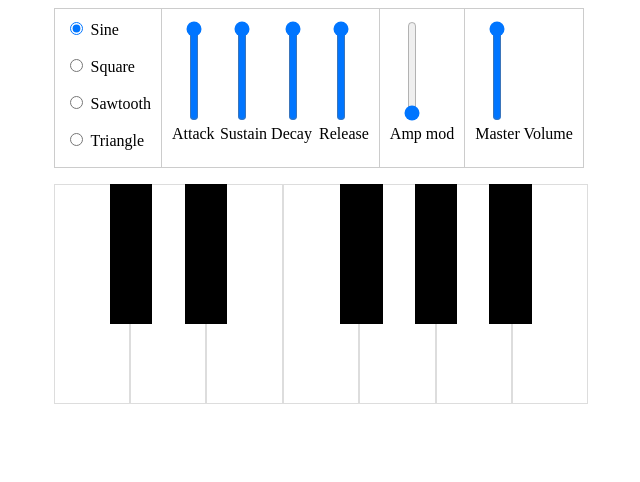
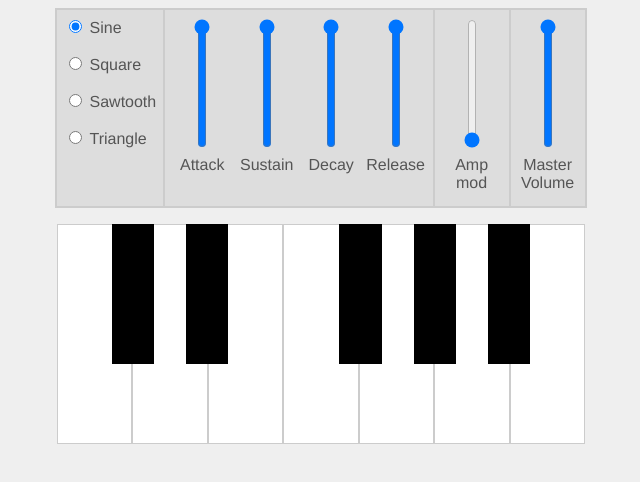
Before and after one commit to dgravelle/web-synth, a plain HTML site: page index.html in a window 1280 px wide. Shown: the whole page, without its empty margins (319-959 px from the left). Drawn offline with Linux system fonts and the light colour scheme.

Commit message:
lame styling applied

```diff
--- a/index.html
+++ b/index.html
@@ -53,13 +53,13 @@
    <section id="modulation">
      <div class="form-group">
        <input id="lfo" type="range" name="modulation" orient="vertical" value="1" min="1" max="20"/>
-       <label for="lfo">Amp mod</label>
+       <label for="lfo">Amp <br> mod</label>
      </div>
    </section>
    <section id="master">
      <div class="form-group">
        <input id="masterVolume" type="range" name="modulation" orient="vertical" value="100"/>
-       <label for="masterVolume">Master Volume</label>
+       <label for="masterVolume">Master<br> Volume</label>
      </div>
    </section>
   </section>
--- a/main.css
+++ b/main.css
@@ -1,9 +1,16 @@
-* { box-sizing: border-box; }
+* {
+  box-sizing: border-box;
+  font-family: 'Helvetica', sans;
+}
+
+body {
+  background-color: #efefef;
+}
 
 .white-key {
   height: 100%;
   background: white;
-  border: 1px solid #ddd;
+  border: 1px solid #ccc;
   display: inline-block;
   width: calc(100% / 7);
   position: relative;
@@ -56,13 +63,8 @@
 #keyboard {
     position: relative;
     margin: 16px auto;
-    width: 535px;
+    width: 529px;
     height: 220px;
-}
-
-
-section#oscType label {
-  display: block;
 }
 
 section#oscType input[name="osc-type"] {
@@ -75,20 +77,12 @@ section#asdr {
     display: block;
 }
 
-input[orient="vertical"] {
-    -webkit-appearance: slider-vertical;
-    -moz-appearance: slider-vertical;
-    appearance: slider-vertical;
-    height: 100px;
-    width: 40px;
-}
-
 section#synthControls {
   margin: 0 auto;
-  height: 160px;
+  height: 200px;
   display: block;
   position: relative;
-  width: 535px;
+  width: 533px;
 }
 
 section#synthControls section {
@@ -101,28 +95,41 @@ section#synthControls section {
     display: inline-block;
 }
 
-section#synthControls label:not(#oscType)  {
-    display: block;
-    position: relative;
+section#synthControls section:not(#oscType) .form-group  {
+    text-align: center;
 }
-
 
 section#synthControls section {
     height: 100%;
-    padding: 10px;
-    border: 1px solid #ccc;
+    padding: 7px;
+    border: 2px solid #ccc;
     border-left: none;
     margin: 0;
     position: relative;
     display: inline-block;
     float: left;
+    background: #ddd;
+    color: white;
 }
 
 section#synthControls section:first-child {
-    border-left: 1px solid #ccc;
+    border-left: 2px solid #ccc;
 }
 
+input[type=range]{
+  -webkit-appearance: slider-vertical;
+  width: 56px;
+  display: block;
+  margin-bottom: 8px;
+}
 
 .form-group {
     position: relative;
 }
+.form-group label {
+    color: #555;
+    /* text-shadow: 1px 1px 2px rgba(0,0,0,0.2); */
+}
+#synthControls section label div.form-group {
+    text-align: center;
+}
--- a/synthSetup.js
+++ b/synthSetup.js
@@ -105,7 +105,6 @@ var Synth = (function() {
     asdrGain.gain.setValueAtTime(0.01, now);
     asdrGain.gain.exponentialRampToValueAtTime(1, now + attackVal);
     asdrGain.gain.exponentialRampToValueAtTime(sustainVal, now + attackVal + decayVal);
-
   };
 
   Synth.envelopeOff = function() {
@@ -136,7 +135,7 @@ var Synth = (function() {
 
   Synth.updateMasterVolume = function() {
     master.gain.value = Number(event.target.value) / 100;
-  }
+  };
 
   return Synth;
 })();
```
